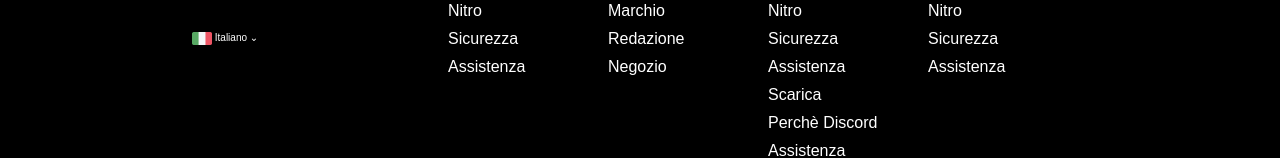
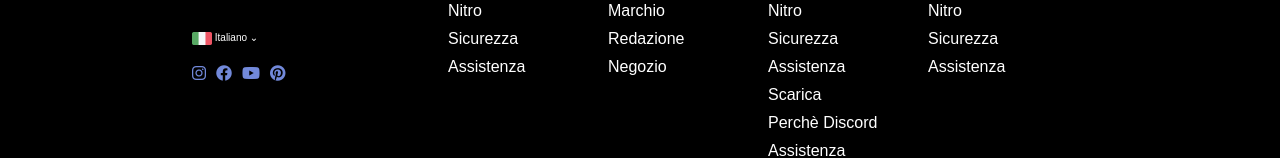
Before and after one commit to robertoboston/htmlcss-discord, a plain HTML site: page index.html in a window 1280 px wide. Shown: the part 6177-6335 px from the top of the page. Drawn offline with Linux system fonts and the light colour scheme.

Commit message:
add-social-icons

```diff
--- a/css/style.css
+++ b/css/style.css
@@ -302,6 +302,19 @@ li{
     padding: 5px 0;
 }
 
+.social{
+    list-style: none;
+    margin-top: 20px;
+    display: flex;
+    color: #7289da;
+
+}
+ .icon li{
+    padding: 0 10px;
+    padding-left: 0;
+
+ }
+
 .list-title{
     color: #7289da;
 }
--- a/index.html
+++ b/index.html
@@ -4,6 +4,7 @@
     <meta charset="UTF-8">
     <meta http-equiv="X-UA-Compatible" content="IE=edge">
     <meta name="viewport" content="width=device-width, initial-scale=1.0">
+    <link rel="stylesheet" href="https://cdnjs.cloudflare.com/ajax/libs/font-awesome/6.2.0/css/all.min.css" integrity="sha512-xh6O/CkQoPOWDdYTDqeRdPCVd1SpvCA9XXcUnZS2FmJNp1coAFzvtCN9BmamE+4aHK8yyUHUSCcJHgXloTyT2A==" crossorigin="anonymous" referrerpolicy="no-referrer" />
     <link rel="stylesheet" href="./css/style.css">
     <title>Document</title>
 </head>
@@ -110,6 +111,14 @@
                         <h1>Il tuo posto per <br> parlare</h1>
                         <span><img class="ita-flag" src="./img/ita.png" alt="Bandiera ita"> Italiano
                             &#8964;</span>
+                            <div class="icon">
+                                <ul class="social">
+                                    <li><i class="fa-brands fa-instagram"></i></li>
+                                    <li><i class="fa-brands fa-facebook"></i></li>
+                                    <li><i class="fa-brands fa-youtube"></i></li>
+                                    <li><i class="fa-brands fa-pinterest"></i></li>
+                                   </ul>
+                            </div>
                     </div>
                  <div class="row">
                     <div class="col-small">
```
